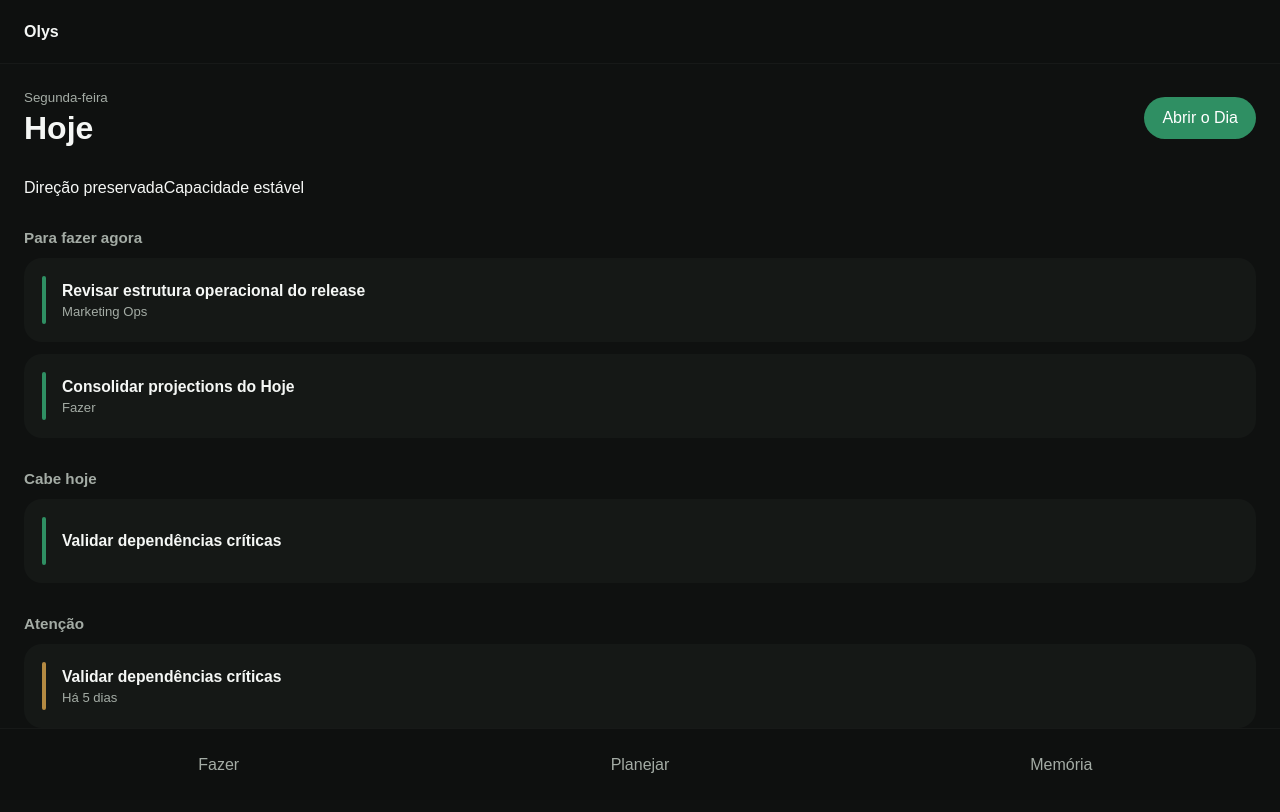
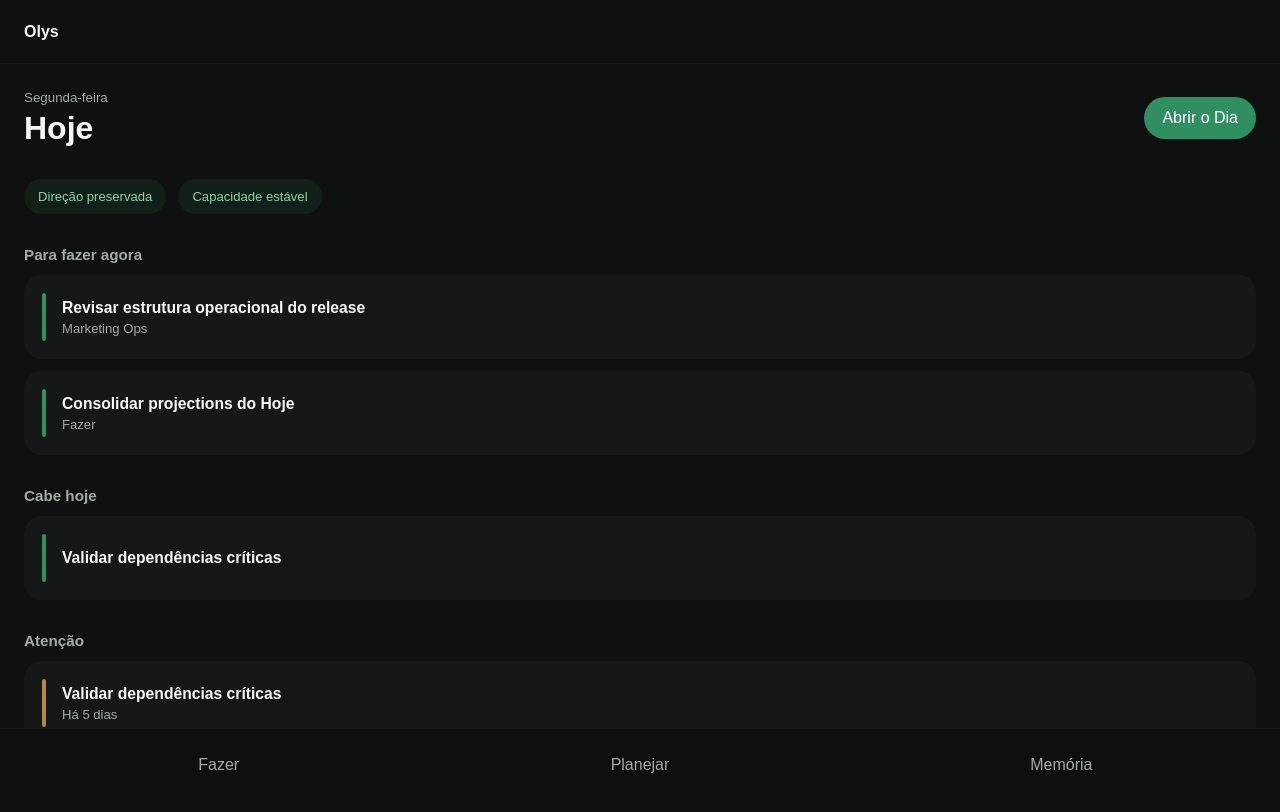
Before and after one commit to filipedreyer/Olys-auto, a React app: page /hoje in a window 1280 px wide. Shown: the top 812 px of the page. Built offline with nearby package versions, Linux system fonts and the light colour scheme; the HTML template or start-up script is replaced by a standard one.

Commit message:
feat: expand structural styling system

```diff
--- a/src/styles/globals.css
+++ b/src/styles/globals.css
@@ -105,7 +105,8 @@ main {
 .hoje-screen,
 .timeline-screen,
 .capturar-screen,
-.inbox-screen {
+.inbox-screen,
+.memoria-screen {
   display: flex;
   flex-direction: column;
   gap: var(--space-6);
@@ -114,7 +115,8 @@ main {
 .hoje-screen__header,
 .timeline-screen__header,
 .capturar-screen__header,
-.inbox-screen__header {
+.inbox-screen__header,
+.memoria-screen__header {
   display: flex;
   align-items: center;
   justify-content: space-between;
@@ -123,14 +125,16 @@ main {
 .hoje-screen__header small,
 .timeline-screen__header small,
 .capturar-screen__header small,
-.inbox-screen__header small {
+.inbox-screen__header small,
+.memoria-screen__header small {
   color: var(--text-secondary);
 }
 
 .hoje-screen__header h1,
 .timeline-screen__header h1,
 .capturar-screen__header h1,
-.inbox-screen__header h1 {
+.inbox-screen__header h1,
+.memoria-screen__header h1 {
   margin: 4px 0 0;
   font-size: 2rem;
 }
@@ -141,6 +145,20 @@ main {
   padding: 12px 18px;
   background: var(--accent);
   color: white;
+}
+
+.hoje-screen__focus {
+  display: flex;
+  gap: var(--space-3);
+  flex-wrap: wrap;
+}
+
+.focus-indicator {
+  padding: 10px 14px;
+  border-radius: 999px;
+  background: rgba(47, 143, 99, 0.12);
+  color: #8ed0ac;
+  font-size: 0.82rem;
 }
 
 .hoje-screen__group {
@@ -191,14 +209,18 @@ main {
 }
 
 .timeline-screen__surface,
-.inbox-screen__list {
+.inbox-screen__list,
+.memory-surface,
+.planning-surface {
   display: flex;
   flex-direction: column;
   gap: var(--space-4);
 }
 
 .timeline-card,
-.inbox-item {
+.inbox-item,
+.memory-item,
+.planning-item {
   display: flex;
   flex-direction: column;
   gap: 8px;
@@ -208,12 +230,16 @@ main {
 }
 
 .timeline-card strong,
-.inbox-item strong {
+.inbox-item strong,
+.memory-item strong,
+.planning-item strong {
   font-size: 1rem;
 }
 
 .timeline-card span,
-.inbox-item span {
+.inbox-item span,
+.memory-item span,
+.planning-item span {
   color: var(--text-secondary);
   line-height: 1.4;
 }
```
